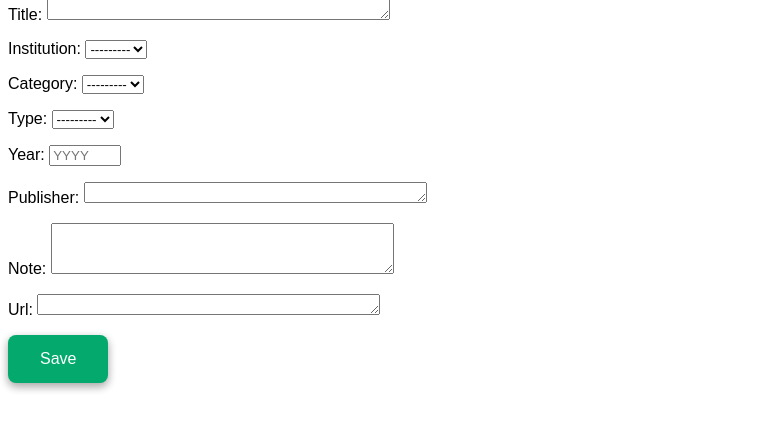
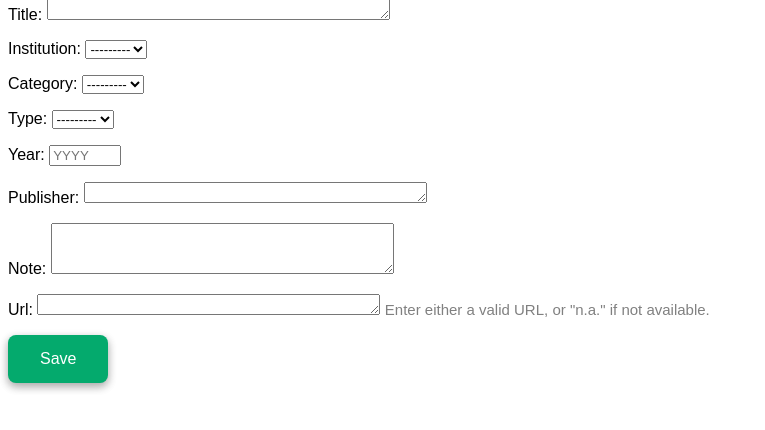
Before and after one commit to devinit/data-governance-db, a Django app: page /documents/add in a window 1280 px wide. Shown: the part 135-565 px from the top of the page, without its empty margins (0-765 px from the left). Run offline with Django 4.2, Linux system fonts and the light colour scheme; the visitor is signed in with stand-in values (Sample User, id 1); data that the repository does not hold is empty.

Commit message:
URL validation

```diff
--- a/core/models.py
+++ b/core/models.py
@@ -1,5 +1,18 @@
 from django.db import models
 from django.urls import reverse
+from django.core.validators import URLValidator
+
+
+def validate_url(value):
+    na_variations = [
+        "n.a.",
+        "na",
+        "na."
+        "n.a"
+    ]
+    if not str(value).lower() in na_variations:
+        validator = URLValidator()
+        validator(value)
 
 
 class Document(models.Model):
@@ -50,10 +63,11 @@ class Document(models.Model):
         null = True
     )
 
-    url = models.URLField(
-        max_length = 9999,
+    url = models.TextField(
         blank = True,
-        null = True
+        null = True,
+        help_text='Enter either a valid URL, or "n.a." if not available.',
+        validators = [validate_url]
     )
 
 
--- a/core/static/core/css/main.css
+++ b/core/static/core/css/main.css
@@ -249,3 +249,8 @@ h2.no-margin input{
 }
 
 .pagination a:hover:not(.active) {background-color: #ddd;}
+
+.helptext {
+    color: grey;
+    font-size: 15px;
+}
--- a/core/templates/core/document_detail.html
+++ b/core/templates/core/document_detail.html
@@ -1,4 +1,6 @@
 {% extends "core/base.html" %}
+{% load core_tags %}
+
 
 {% block title %}{{ document }}{% endblock %}
 {% block content %}
@@ -93,14 +95,14 @@
                 <td>
                     <b>URL</b>
                 </td>
-                {% if document.url %}
+                {% if document.url|is_valid_url %}
                     <td>
                         <a href="{{document.url}}" target="_blank">
                             {{ document.url }}
                         </a>
                     </td>
                 {% else %}
-                    <td></td>
+                    <td>This document is known to exist but is currently not available.</td>
                 {% endif %}
             </tr>
         </tbody>
```
Also changed, not shown: core/templatetags/core_tags.py (added, +16 -0 lines), core/migrations/0005_alter_document_url.py (added), core/templatetags/__init__.py (added).
